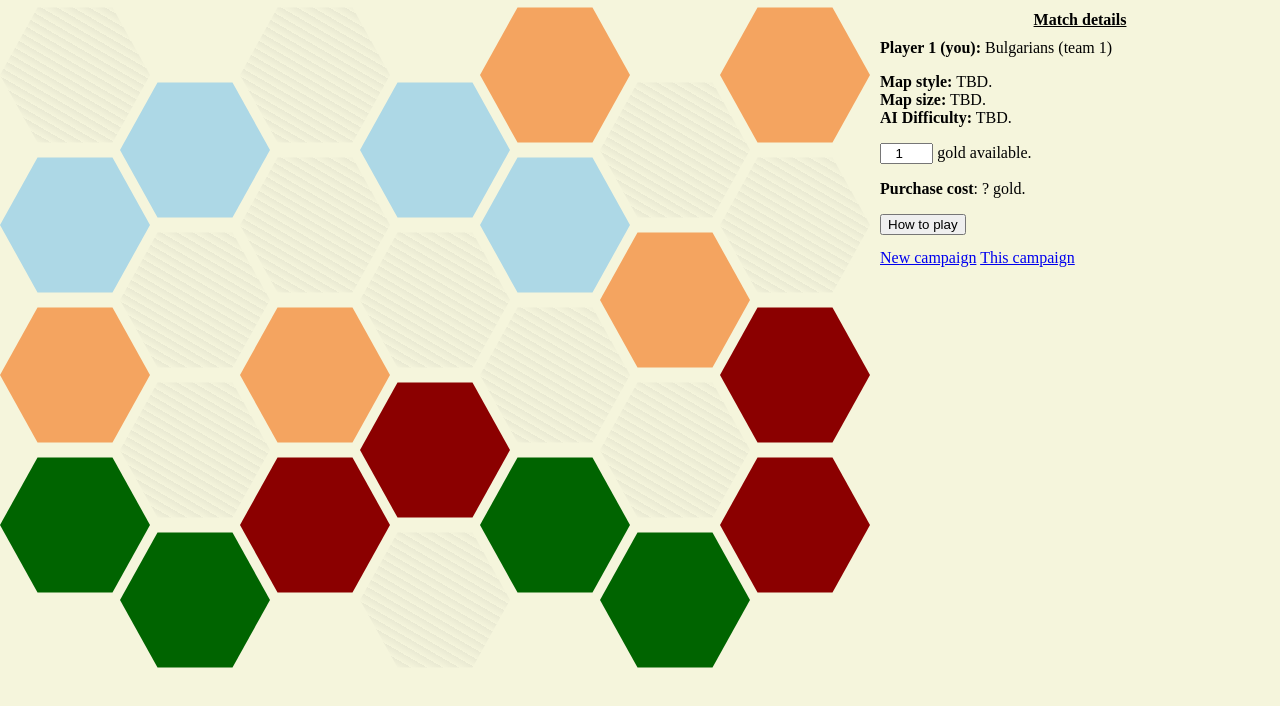
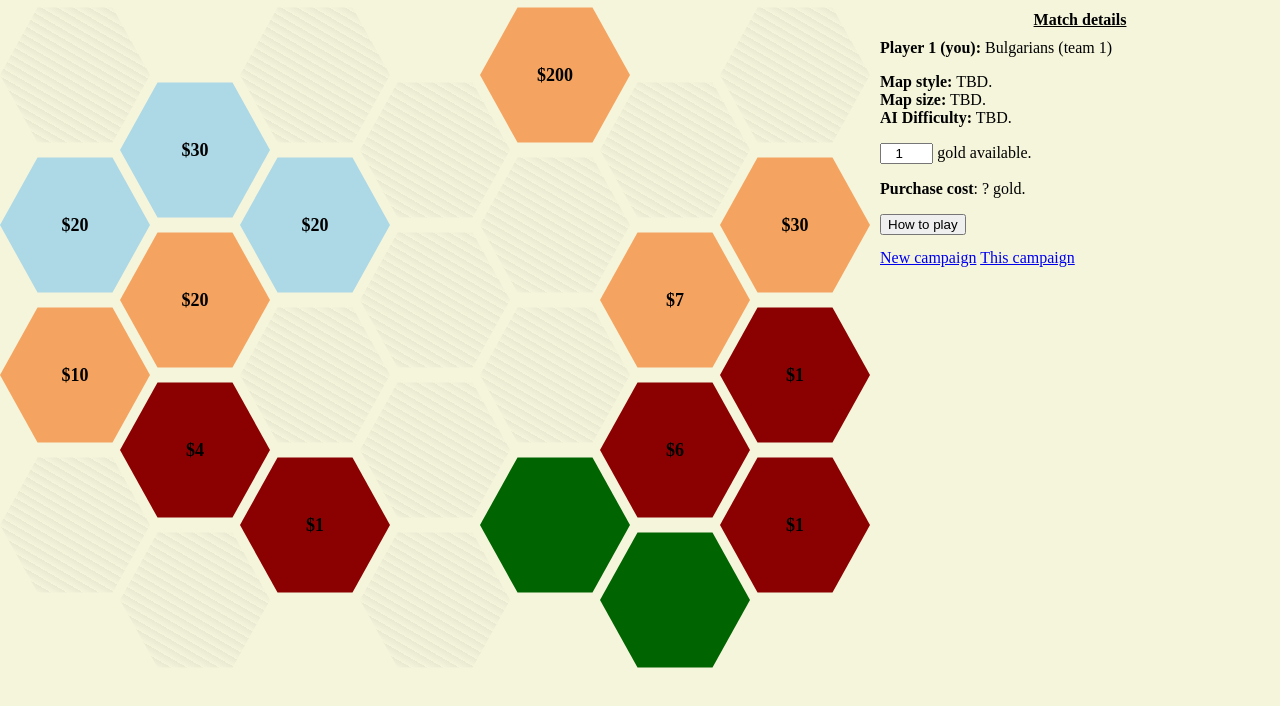
Before and after one commit to tukkek/aoe2de-campaign, a plain HTML site: page index.html in a window 1280 px wide. Drawn offline with nearby package versions, Linux system fonts and the light colour scheme.

Commit message:
Randomized purchase cost...
Another layer of strategy!

```diff
--- a/src/map.js
+++ b/src/map.js
@@ -16,7 +16,7 @@ export function get(x=-1,y=-1){
 export function conquer(hex,profit=true){
   if(!hex.getAttribute('map')) return
   if(hex.classList.toggle('conquered')&&profit)
-    for(let i=0;i<Number(hex.getAttribute('y'));i++) sidebar.profit()
+    for(let i=0;i<Number(hex.getAttribute('value'));i++) sidebar.profit()
   permalink.update()
 }
 
@@ -48,7 +48,27 @@ export function draw(){
     f.setAttribute('map','water')
     for(let n of getneighbors(f).filter(n=>flood.indexOf(n)<0)) n.setAttribute('map','mixed')
   }
-  for(let a of all) if(rpg.chancein(3)) a.removeAttribute('map')
+  for(let a of all){
+    if(rpg.chancein(3)){
+      a.removeAttribute('map')
+      continue
+    }
+    let y=Number.parseInt(a.getAttribute('y'))
+    if(y==0){
+      a.setAttribute('value',0)
+      continue
+    }
+    let value=Math.pow(2,y)
+    value=rpg.randomize(value)
+    let digits=0
+    while(value>10){
+      value/=10
+      digits+=1
+    }
+    value=Math.round(value)*Math.pow(10,digits)
+    a.setAttribute('value',value)
+    a.textContent='$'+value
+  }
   for(let ally of map(get(-1,0))){
     conquer(ally,false)
     let neighbors=getneighbors(ally,false).filter(n=>!n.getAttribute('map')&&n.getAttribute('y')<=1)
--- a/src/rpg.js
+++ b/src/rpg.js
@@ -24,3 +24,5 @@ export function setseed(s){
   seed=s
   rng=new Math.seedrandom(s)
 }
+
+export function randomize(n){return n+roll(1,n)-roll(1,n)}
--- a/src/sidebar.js
+++ b/src/sidebar.js
@@ -54,7 +54,7 @@ function describe(m){
   set(SIDEBAR.querySelector('#mapsize'),mapsize+' players')
   let d=Number(m.getAttribute('y'))
   set(SIDEBAR.querySelector('#difficulty'),DIFFICULTY[d])
-  PURCHASE.textContent=Number(m.getAttribute('y'))
+  PURCHASE.textContent=Number(m.getAttribute('value'))
 }
 
 export function account(){return Number(GOLD.value)}
--- a/style/map.css
+++ b/style/map.css
@@ -27,6 +27,8 @@
   align-items:center;
   justify-items:center;
   pointer-events:all;
+  font-size:large;
+  font-weight:bold;
 }
 .hex[map='water'],.hex[map='migration']{
   background:lightblue;
```
